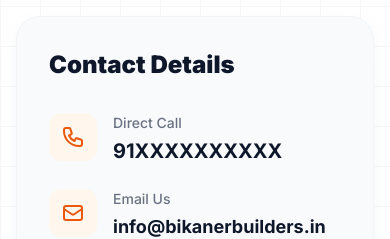
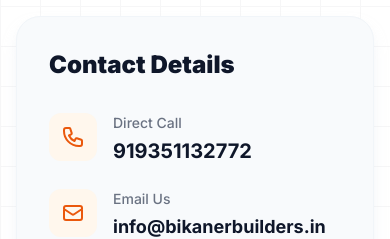
Before and after one commit to nowtaktimes-lgtm/bikanerbuilders, a Next.js app: page / in a window 390 px wide. Shown: the part 10880-11119 px from the top of the page. Built offline with nearby package versions, Linux system fonts and the light colour scheme; no server answers.

Commit message:
Execute critical SEO checklist: Phone num injection, Metadata, and Image SEO

```diff
--- a/src/app/layout.tsx
+++ b/src/app/layout.tsx
@@ -17,8 +17,8 @@ export const viewport: Viewport = {
 };
 
 export const metadata: Metadata = {
-  title: "Bikaner Builders - Top Construction & Architecture in Bikaner",
-  description: "Bikaner's leading construction company offering 2D Naksha, 3D Front Elevation, and Turnkey Construction services.",
+  title: "Top Builders in Bikaner | Free Site Visit & Vastu Map | 9351132772",
+  description: "Bikaner me ghar banwana hai? Get 100% Vastu-compliant 3D designs & turnkey construction with a transparent BOQ. Call now to book your FREE site inspection!",
 };
 
 export default async function RootLayout({
--- a/src/app/locations/[slug]/page.tsx
+++ b/src/app/locations/[slug]/page.tsx
@@ -82,10 +82,10 @@ export default async function LocationPage({ params }: { params: Promise<{ slug:
               <h3 className="text-xl font-bold text-slate-900 mb-4">Start Your Project in {post.title}</h3>
               <p className="text-slate-600 mb-6 text-sm">Need construction or architectural services in {post.title}? Our experts are here to assist you.</p>
 
-              <Link href="https://wa.me/91XXXXXXXXXX" target="_blank" className="block w-full bg-[#25D366] hover:bg-[#1fae54] text-white text-center font-bold py-3 px-4 rounded-xl mb-4 transition-colors">
+              <Link href="https://wa.me/919351132772" target="_blank" className="block w-full bg-[#25D366] hover:bg-[#1fae54] text-white text-center font-bold py-3 px-4 rounded-xl mb-4 transition-colors">
                 Chat on WhatsApp
               </Link>
-              <Link href="tel:+91XXXXXXXXXX" className="block w-full bg-slate-900 hover:bg-slate-800 text-white text-center font-bold py-3 px-4 rounded-xl mb-8 transition-colors">
+              <Link href="tel:+919351132772" className="block w-full bg-slate-900 hover:bg-slate-800 text-white text-center font-bold py-3 px-4 rounded-xl mb-8 transition-colors">
                 Call Us Now
               </Link>
 
--- a/src/app/page.tsx
+++ b/src/app/page.tsx
@@ -24,7 +24,7 @@ export default function Home() {
         <div className="absolute inset-0 z-0">
           <Image
             src="https://images.unsplash.com/photo-1600596542815-ffad4c1539a9?q=80&w=1920&auto=format&fit=crop"
-            alt="Modern home construction in Bikaner"
+            alt="Premium turnkey residential construction project by Bikaner Builders in Bikaner" title="Top Civil Contractors in Bikaner"
             fill
             priority
             quality={85}
@@ -90,7 +90,7 @@ export default function Home() {
               <div className="relative h-56 overflow-hidden">
                 <Image
                   src="/assets/icon_architecture_1789213681908.png"
-                  alt="2D Vastu Map"
+                  alt="100% Vastu compliant 2D floor plan designed by top architects in Bikaner" title="Vastu Compliant House Map Bikaner"
                   fill
                   className="object-cover group-hover:scale-105 transition-transform duration-500"
                 />
@@ -108,7 +108,7 @@ export default function Home() {
               <div className="relative h-56 overflow-hidden">
                 <Image
                   src="/assets/icon_3d_house_1789213697503.png"
-                  alt="3D Front Elevation"
+                  alt="Modern 3D front elevation design for residential villa in Bikaner" title="3D House Elevation Bikaner"
                   fill
                   className="object-cover group-hover:scale-105 transition-transform duration-500"
                 />
@@ -126,7 +126,7 @@ export default function Home() {
               <div className="relative h-56 overflow-hidden">
                 <Image
                   src="/assets/why_choose_us_img_1789213667904.png"
-                  alt="Turnkey Construction"
+                  alt="Complete hassle-free turnkey home construction process in Bikaner" title="Turnkey Home Builders"
                   fill
                   className="object-cover group-hover:scale-105 transition-transform duration-500"
                 />
@@ -205,7 +205,7 @@ export default function Home() {
         <div className="max-w-7xl mx-auto px-4 sm:px-6 lg:px-8">
           <div className="flex flex-col md:flex-row items-center gap-12">
             <div className="w-full md:w-1/2 relative h-[400px] rounded-3xl overflow-hidden shadow-2xl border-4 border-slate-800">
-              <Image src="/assets/bikaner_builders_engineering_team.jpg" alt="Bikaner Builders Expert Engineering Team" fill className="object-cover" />
+              <Image src="/assets/bikaner_builders_engineering_team.jpg" alt="Expert civil engineering and architecture team at Bikaner Builders" title="Certified Civil Engineers Bikaner" fill className="object-cover" />
               <div className="absolute inset-0 bg-gradient-to-t from-[#111827] to-transparent opacity-80"></div>
               <div className="absolute bottom-6 left-6">
                 <p className="text-orange-500 font-bold uppercase tracking-wider text-sm mb-1">CERTIFIED EXPERTS</p>
--- a/src/app/services/[slug]/page.tsx
+++ b/src/app/services/[slug]/page.tsx
@@ -82,10 +82,10 @@ export default async function ServicePage({ params }: { params: Promise<{ slug:
               <h3 className="text-xl font-bold text-slate-900 mb-4">Request a Call Back</h3>
               <p className="text-slate-600 mb-6 text-sm">Need help with {post.title}? Our experts are here to assist you.</p>
 
-              <Link href="https://wa.me/91XXXXXXXXXX" target="_blank" className="block w-full bg-[#25D366] hover:bg-[#1fae54] text-white text-center font-bold py-3 px-4 rounded-xl mb-4 transition-colors">
+              <Link href="https://wa.me/919351132772" target="_blank" className="block w-full bg-[#25D366] hover:bg-[#1fae54] text-white text-center font-bold py-3 px-4 rounded-xl mb-4 transition-colors">
                 Chat on WhatsApp
               </Link>
-              <Link href="tel:+91XXXXXXXXXX" className="block w-full bg-slate-900 hover:bg-slate-800 text-white text-center font-bold py-3 px-4 rounded-xl mb-8 transition-colors">
+              <Link href="tel:+919351132772" className="block w-full bg-slate-900 hover:bg-slate-800 text-white text-center font-bold py-3 px-4 rounded-xl mb-8 transition-colors">
                 Call Us Now
               </Link>
 
--- a/src/components/BottomCTA.tsx
+++ b/src/components/BottomCTA.tsx
@@ -12,7 +12,7 @@ export default function BottomCTA() {
         </p>
         <div className="flex flex-col sm:flex-row justify-center items-center gap-4">
           <Link
-            href="https://wa.me/91XXXXXXXXXX"
+            href="https://wa.me/919351132772"
             target="_blank"
             rel="noopener noreferrer"
             className="w-full sm:w-auto bg-[#25D366] hover:bg-[#1fae54] text-white font-bold text-lg px-8 py-4 rounded-xl shadow-lg transition-all hover:-translate-y-1 flex items-center justify-center gap-2"
@@ -21,7 +21,7 @@ export default function BottomCTA() {
             Chat on WhatsApp
           </Link>
           <Link
-            href="tel:+91XXXXXXXXXX"
+            href="tel:+919351132772"
             className="w-full sm:w-auto bg-orange-500 hover:bg-orange-600 text-white font-bold text-lg px-8 py-4 rounded-xl shadow-lg transition-all hover:-translate-y-1"
           >
             Call Us Now
--- a/src/components/Portfolio.tsx
+++ b/src/components/Portfolio.tsx
@@ -7,6 +7,8 @@ import Link from 'next/link';
 type Category = 'All' | '3D Elevations' | '2D Floor Plans' | 'Completed Sites' | 'Interiors';
 
 interface Project {
+  alt?: string;
+  imageTitle?: string;
   id: string;
   title: string;
   category: Category;
@@ -39,6 +41,8 @@ const PROJECTS: Project[] = [
     title: 'Luxury Gypsum Ceiling',
     category: 'Interiors',
     imageUrl: '/assets/luxury_gypsum_ceiling.jpg',
+    alt: 'Luxury POP false ceiling and Gypsum interior design in Bikaner',
+    imageTitle: 'Best Interior Designers Bikaner',
   },
   {
     id: '4',
@@ -57,6 +61,8 @@ const PROJECTS: Project[] = [
     title: 'Modular Kitchen Setup',
     category: 'Interiors',
     imageUrl: 'https://images.unsplash.com/photo-1556910103-1c02745aae4d?q=80&w=800&auto=format&fit=crop',
+    alt: 'Premium modular kitchen setup by expert residential builders in Bikaner',
+    imageTitle: 'Modular Kitchen Contractors Bikaner',
   },
 ];
 
@@ -108,7 +114,8 @@ export default function Portfolio() {
               >
                 <Image
                   src={project.imageUrl}
-                  alt={project.title}
+                  alt={project.alt || project.title}
+                  title={project.imageTitle}
                   fill
                   loading="lazy"
                   className="object-cover transition-transform duration-700 ease-in-out group-hover:scale-110"
--- a/src/lib/api.ts
+++ b/src/lib/api.ts
@@ -43,8 +43,8 @@ export interface GlobalSettings {
 
 export async function getGlobalSettings(): Promise<GlobalSettings> {
   return {
-    primaryPhone: "91XXXXXXXXXX",
-    whatsappNumber: "91XXXXXXXXXX",
+    primaryPhone: "919351132772",
+    whatsappNumber: "919351132772",
     emailAddress: "info@bikanerbuilders.in",
     officeAddress: "Bikaner Builders HQ, Karni Industrial Area, Bikaner, Rajasthan 334004",
     siteLogo: "",
```
